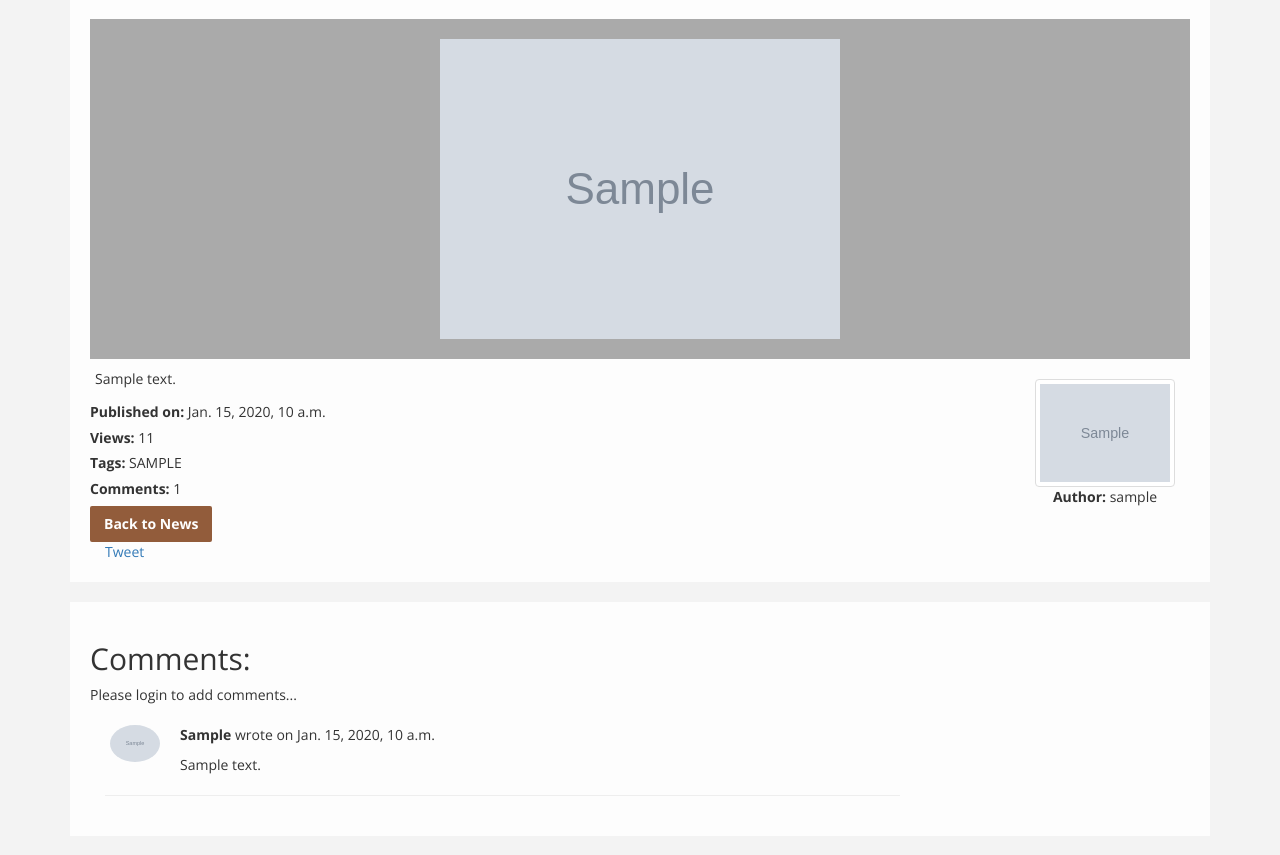
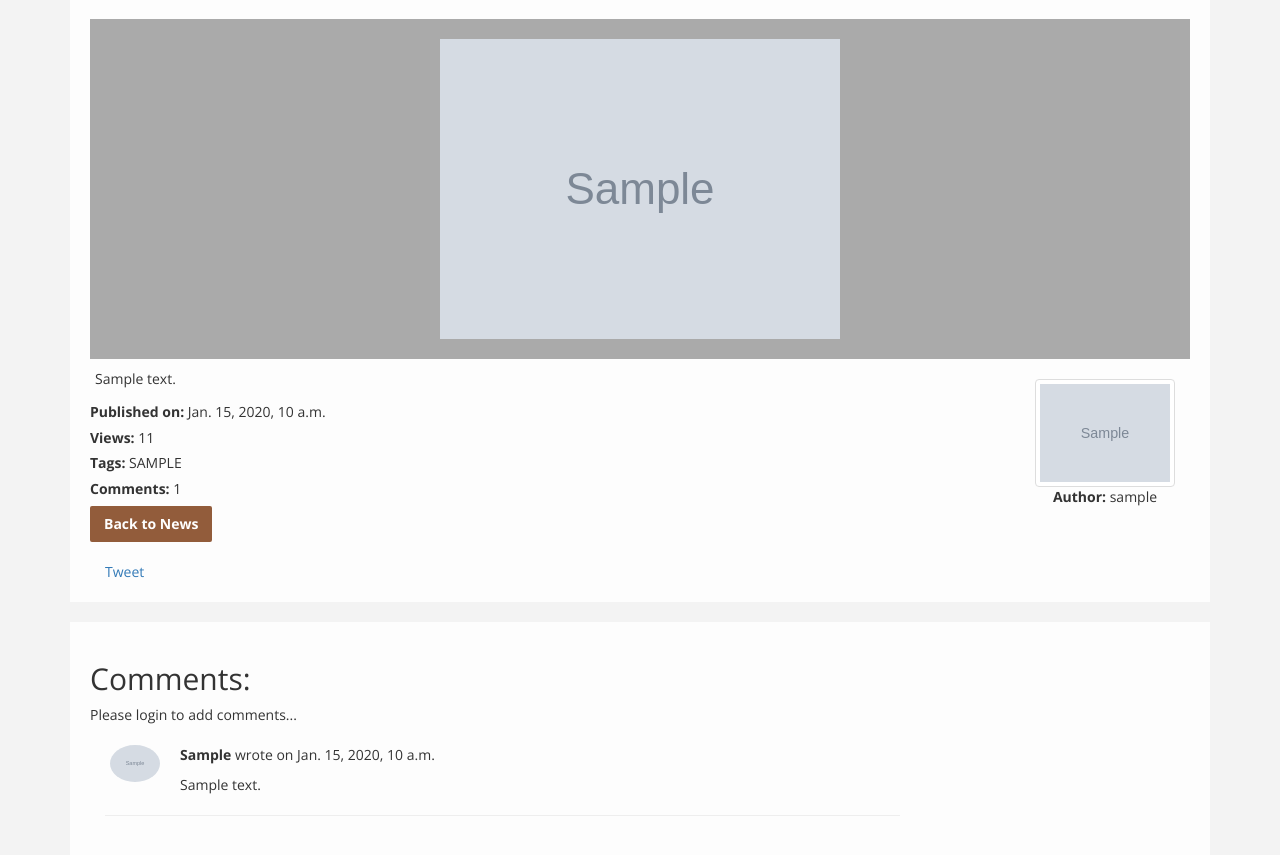
Before and after one commit to Narshe1412/Code-Institute-Django-Project, a Django app: page /posts/1/ in a window 1280 px wide. Shown: the part 210-1065 px from the top of the page. Run offline with Django 3.2, Linux system fonts and the light colour scheme; tables that the repository leaves empty hold one stand-in row (values such as "Sample post"); grey boxes marked "Sample" are stand-in pictures; some libraries are stand-ins or nearby versions.

Commit message:
Closes #41, #42 fixes to social buttons styling

```diff
--- a/post/templates/details.html
+++ b/post/templates/details.html
@@ -30,11 +30,11 @@
                     <a href="{% url 'edit_post' post.id %}" class="btn btn-default">Edit Post</a> {% endif %}
                     {% if post.post_type != 'BLOG' %}<a href="{% url 'get_news' %}" class="btn btn-default">Back to News</a>{% endif%}
                     {% if post.post_type != 'NEWS' %}<a href="{% url 'get_blogs' %}" class="btn btn-default">Back to Blog</a>{% endif%}
-                    <div class="row">
-                        <div class="col-xs-1">
+                    <div class="row social-buttons">
+                        <div class="col-xs-4 col-sm-1">
                             <a href="https://twitter.com/share?ref_src=twsrc%5Etfw" class="twitter-share-button" data-text="{{post.title}}" data-url="{% url 'post_detail' post.id %}" data-hashtags="SaveTheWorld" data-related="savetheworld.fake" data-show-count="false">Tweet</a>
                         </div>
-                        <div class="fb-share-button col-xs-1" data-href="{% url 'post_detail' post.id %}" data-layout="button_count">
+                        <div class="fb-share-button col-xs-4 col-sm-1" data-href="{% url 'post_detail' post.id %}" data-layout="button_count">
                         </div>
                     </div>
                 </div>
--- a/post/templates/posts.html
+++ b/post/templates/posts.html
@@ -21,10 +21,10 @@
                     <h5><strong>Tags:</strong> {{ post.tag|upper }}</h5>
                     <!-- Social links -->
                     <div class="row">
-                        <div class="col-xs-1">
+                        <div class="col-xs-4 col-sm-1">
                             <a href="https://twitter.com/share?ref_src=twsrc%5Etfw" class="twitter-share-button" data-text="{{post.title}}" data-url="{% url 'post_detail' post.id %}" data-hashtags="SaveTheWorld" data-related="savetheworld.fake" data-show-count="false">Tweet</a>
                         </div>
-                        <div class="fb-share-button col-xs-1" data-href="{% url 'post_detail' post.id %}" data-layout="button_count">
+                        <div class="fb-share-button col-xs-4 col-sm-1" data-href="{% url 'post_detail' post.id %}" data-layout="button_count">
                         </div>
                     </div>
                 </div>
--- a/static/css/styles.css
+++ b/static/css/styles.css
@@ -611,6 +611,10 @@ section.news {
     margin: 0 2rem 0.5rem 0.5rem;
 }
 
+.social-buttons {
+    margin-top: 2rem;
+}
+
 /* Add a card effect for articles */
 
 .card {
```
